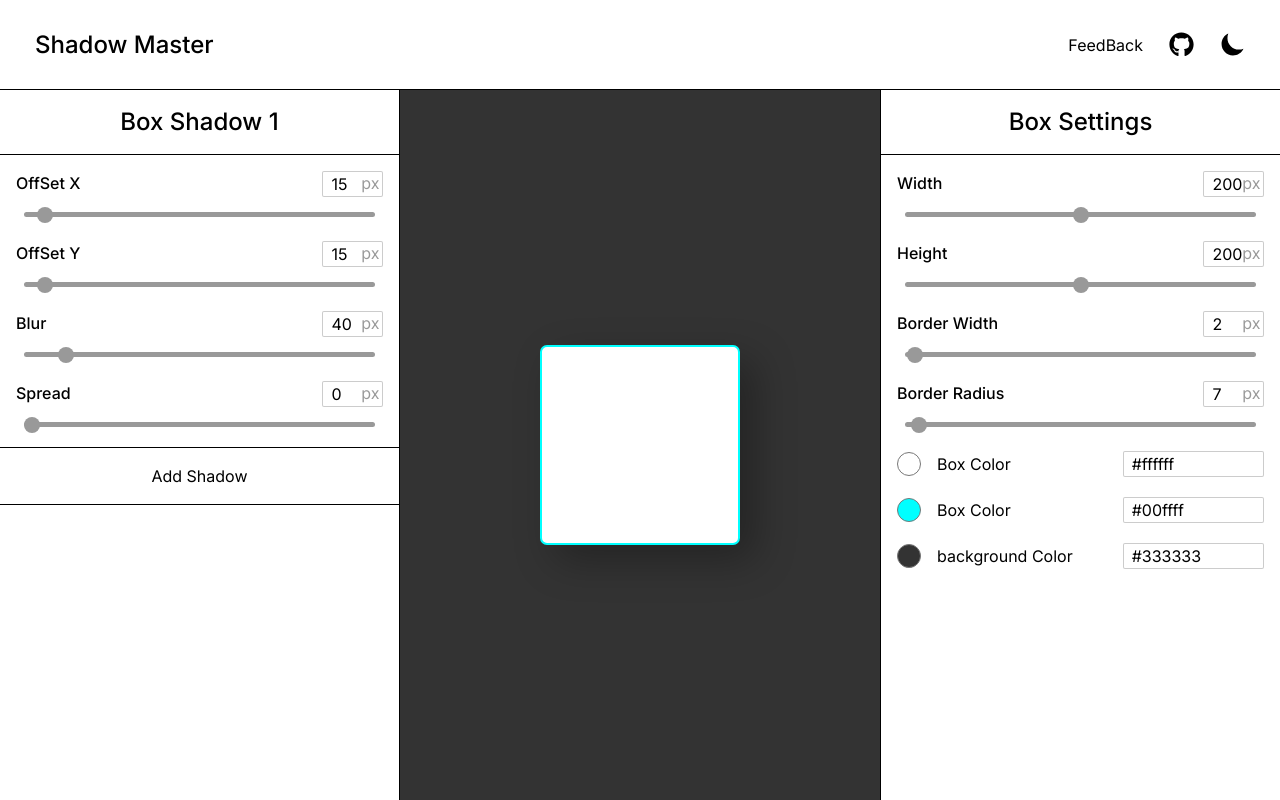
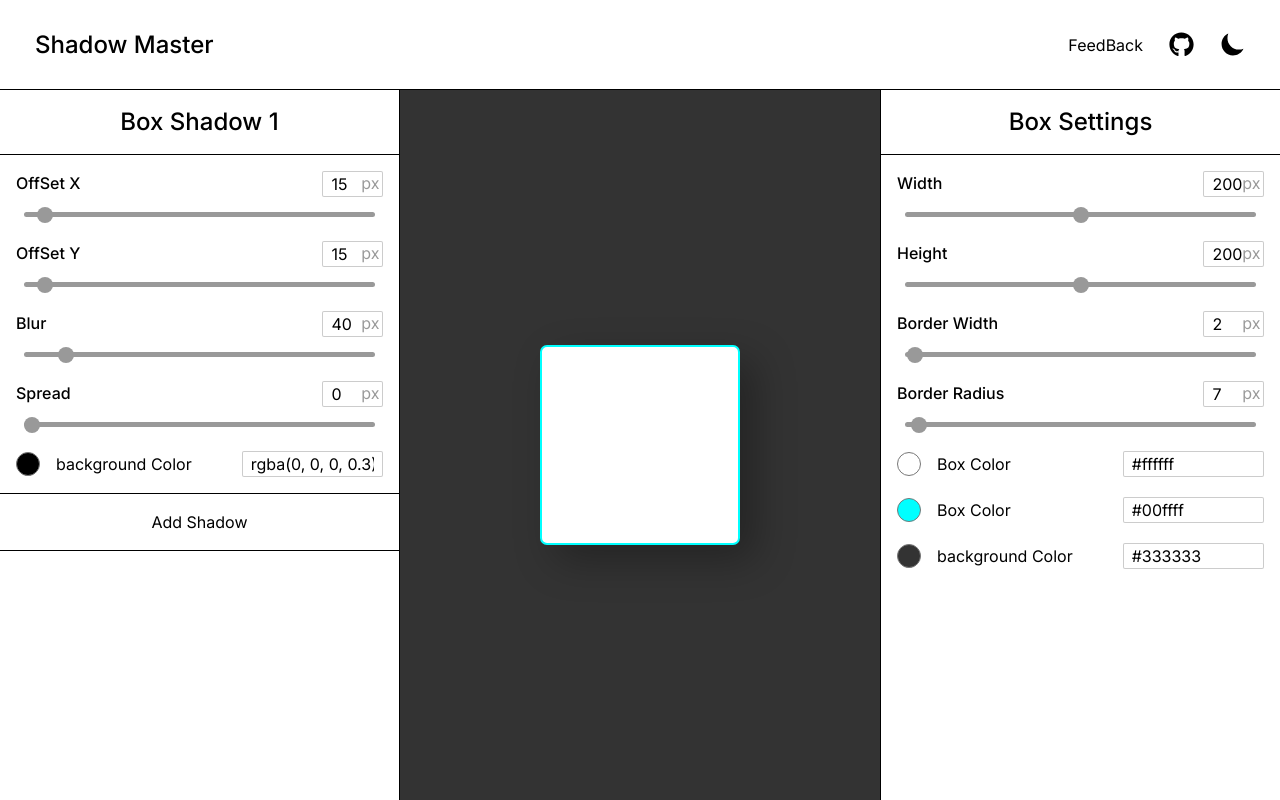
Before and after one commit to Xenos-the-stupid/shadow-master, a React (Vite) app: page / in a window 1280 px wide. Built offline with nearby package versions, Linux system fonts and the light colour scheme.

Commit message:
add a way to change the box shadow color

```diff
--- a/src/App.tsx
+++ b/src/App.tsx
@@ -147,6 +147,21 @@ export default function App() {
                     }
                   />
                 </Pxinput>
+                <ColorInput>
+                  <ColorInput.Circle
+                    value={boxShadow[index].color}
+                    onChange={(e) =>
+                      updateBoxShadow({ e, index, prop: "color" })
+                    }
+                  />
+                  <ColorInput.Label>background Color</ColorInput.Label>
+                  <ColorInput.Text
+                    value={boxShadow[index].color}
+                    onChange={(e) =>
+                      updateBoxShadow({ e, index, prop: "color" })
+                    }
+                  />
+                </ColorInput>
               </Accordion.Body>
             </Accordion>
           ))}
```
